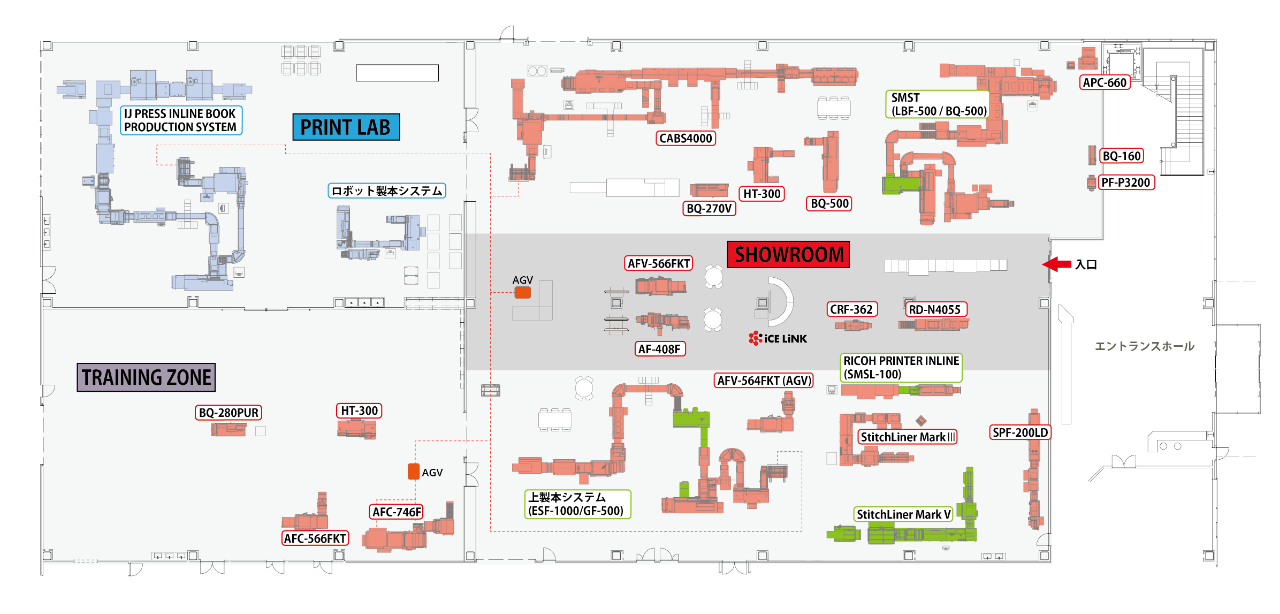
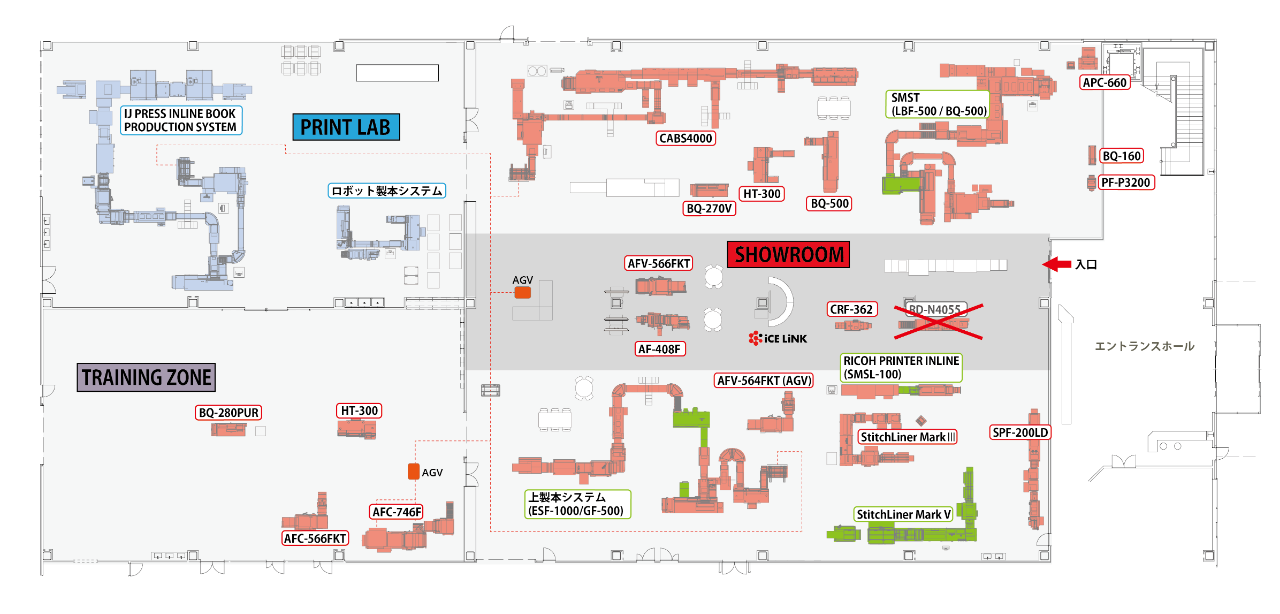
Before and after one commit to Minion-Yuko/HorizonJPFM.github.io, a plain HTML site: page index.html in a window 1280 px wide. Drawn offline with nearby package versions, Linux system fonts and the light colour scheme.

Commit message:
New Layout

```diff
--- a/index.html
+++ b/index.html
@@ -11,7 +11,7 @@
 <body>
 
 <div>
-	<img src="Layouts/20210316_Layout.png" alt="Showroom_Layout" class="responsive" usemap="#showroom" width=100%>
+	<img src="Layouts/20210405_Layout.png" alt="Showroom_Layout" class="responsive" usemap="#showroom" width=100%>
 	<map name="showroom">
 		<area target="_blank" alt="SMST (LBF-500 / BQ-500)" title="SMST (LBF-500 / BQ-500)" href="https://sites.google.com/horizon.co.jp/hip-showroom-site/%E6%A9%9F%E6%A2%B0%E4%BA%88%E7%B4%84/smstlbf-500bq-500" coords="3253,196,3896,200,3937,250,3937,321,3891,367,3770,363,3770,830,3261,826" shape="poly">
 		<area target="_blank" alt="CABS4000" title="CABS4000" href="https://sites.google.com/horizon.co.jp/hip-showroom-site/%E6%A9%9F%E6%A2%B0%E4%BA%88%E7%B4%84/cabs4000" coords="1834,196,1838,709,2047,709,2051,530,2752,530,2748,375,3207,371,3207,192" shape="poly">
```
Also changed, not shown: Layouts/20210316_Layout.png (deleted), Layouts/20210405_Layout.png (added).
